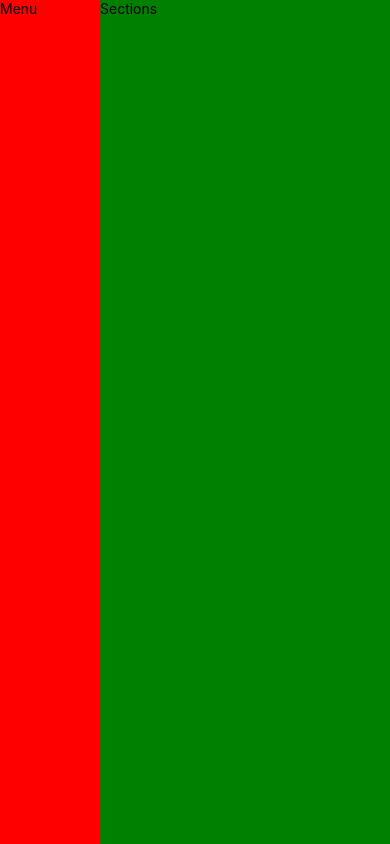
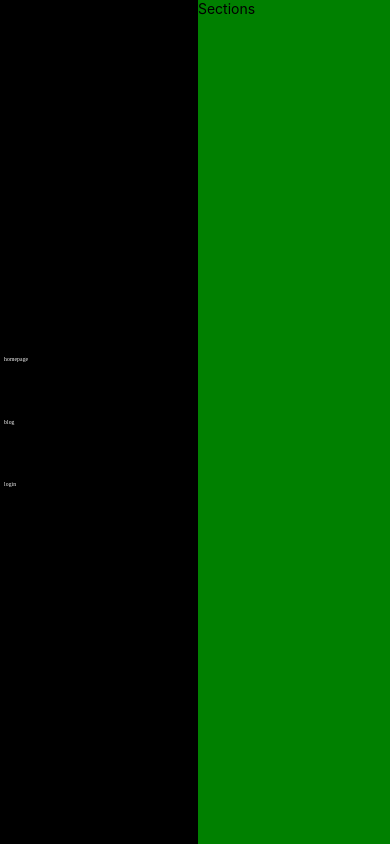
Before and after one commit to AndreaOlivieri/ctv_rn_demo, a React Native app: screen / in a window 390 px wide. Built offline with nearby package versions, Linux system fonts and the light colour scheme.

Commit message:
step 4 is completed

```diff
--- a/src/components/Menu.tsx
+++ b/src/components/Menu.tsx
@@ -6,20 +6,34 @@
  */
 
 import React from 'react';
-import {StyleSheet, Text, View} from 'react-native';
+import {FlatList, StyleSheet} from 'react-native';
+import MenuItem from './MenuItem';
+import {verticalScale} from '../utils/screenHelper';
+import {TMenuItem, TMenuItemList} from '../types/menuTypes';
+
+const MENU_ITEMS: TMenuItemList = [
+  {label: 'homepage'},
+  {label: 'blog'},
+  {label: 'login'},
+];
 
 function Menu(): React.JSX.Element {
   return (
-    <View style={styles.menuContainer}>
-      <Text>Menu</Text>
-    </View>
+    <FlatList
+      data={MENU_ITEMS}
+      renderItem={({item}: {item: TMenuItem}) => {
+        return <MenuItem item={item} />;
+      }}
+      contentContainerStyle={styles.menuContainer}
+    />
   );
 }
 
 const styles = StyleSheet.create({
   menuContainer: {
-    width: 100,
-    backgroundColor: 'red',
+    gap: verticalScale(20),
+    flex: 1,
+    justifyContent: 'center',
   },
 });
 
--- /dev/null
+++ b/src/components/MenuItem.tsx
@@ -0,0 +1,60 @@
+import React from 'react';
+import {Pressable, StyleSheet, Text, View} from 'react-native';
+import {horizontalScale, verticalScale} from '../utils/screenHelper';
+import {TMenuItem} from '../types/menuTypes';
+
+const styles = StyleSheet.create({
+  itemContainer: {
+    width: horizontalScale(310),
+    height: verticalScale(60),
+    borderRadius: verticalScale(30),
+    justifyContent: 'center',
+    alignItems: 'center',
+  },
+  itemInnerWrapper: {
+    flex: 1,
+    width: '100%',
+    flexDirection: 'row',
+    alignItems: 'center',
+    gap: horizontalScale(15),
+    paddingLeft: horizontalScale(20),
+  },
+  itemText: {
+    fontFamily: 'Metropolis-Medium',
+    fontWeight: 'normal',
+    fontSize: horizontalScale(28),
+    lineHeight: verticalScale(36),
+    letterSpacing: horizontalScale(0.5),
+    color: '#FAFAFA',
+  },
+});
+
+type TMenuItemProps = {
+  item: TMenuItem;
+  onPress?(item: any): void;
+  onFocus?(item: any, itemRef?: any): void;
+  onBlur?(item: any, itemRef?: any): void;
+};
+
+export default function MenuItem(props: TMenuItemProps): React.JSX.Element {
+  const {
+    item,
+    onPress = () => {},
+    onFocus = () => {},
+    onBlur = () => {},
+  } = props;
+
+  return (
+    <Pressable
+      onPress={onPress}
+      onFocus={onFocus}
+      onBlur={onBlur}
+      style={styles.itemContainer}>
+      <View style={styles.itemInnerWrapper}>
+        <Text style={styles.itemText} numberOfLines={1}>
+          {item.label}
+        </Text>
+      </View>
+    </Pressable>
+  );
+}
--- a/src/pages/Homepage.tsx
+++ b/src/pages/Homepage.tsx
@@ -23,7 +23,7 @@ const styles = StyleSheet.create({
   pageContainer: {
     flex: 1,
     flexDirection: 'row',
-    backgroundColor: 'blue',
+    backgroundColor: 'black',
   },
 });
 
--- /dev/null
+++ b/src/types/menuTypes.ts
@@ -0,0 +1,5 @@
+export type TMenuItemList = Array<TMenuItem>;
+
+export type TMenuItem = {
+  label: string;
+};
--- /dev/null
+++ b/src/utils/screenHelper.ts
@@ -0,0 +1,15 @@
+import {Dimensions} from 'react-native';
+
+export const {width: SCREEN_WIDTH, height: SCREEN_HEIGHT} =
+  Dimensions.get('window');
+
+export const GUIDELINE_BASE_WIDTH = 1920;
+export const GUIDELINE_BASE_HEIGHT = 1080;
+
+export function horizontalScale(size: number): number {
+  return (SCREEN_WIDTH / GUIDELINE_BASE_WIDTH) * (size ?? 0);
+}
+
+export function verticalScale(size: number): number {
+  return (SCREEN_HEIGHT / GUIDELINE_BASE_HEIGHT) * (size ?? 0);
+}
```
Also changed, not shown: 1 other file (tests, documents, lock files or other folders).
